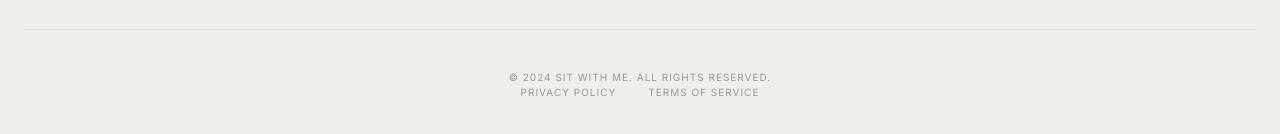
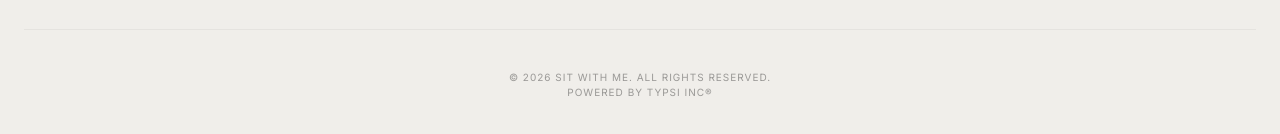
Before and after one commit to SamuelOkewu/sit-with-me, a React (Vite) app: page / in a window 1280 px wide. Shown: the part 3941-4075 px from the top of the page. Built offline with nearby package versions, Linux system fonts and the light colour scheme; no server answers.

Commit message:
Update Footer.tsx

```diff
--- a/src/components/Footer.tsx
+++ b/src/components/Footer.tsx
@@ -47,10 +47,9 @@ export default function Footer() {
         </div>
 
         <div className="border-t border-ink/5 pt-10 flex flex-col md:row justify-between items-center text-[10px] uppercase tracking-widest text-ink/40">
-          <p>© 2024 Sit With Me. All rights reserved.</p>
+          <p>© 2026 Sit With Me. All rights reserved.</p>
           <div className="flex space-x-8 mt-4 md:mt-0">
-            <Link to="/privacy" className="hover:text-ink transition-colors">Privacy Policy</Link>
-            <Link to="/terms" className="hover:text-ink transition-colors">Terms of Service</Link>
+            <Link to="/terms" className="hover:text-ink transition-colors">POWERED BY TYPSI INC®</Link>
           </div>
         </div>
       </div>
```
